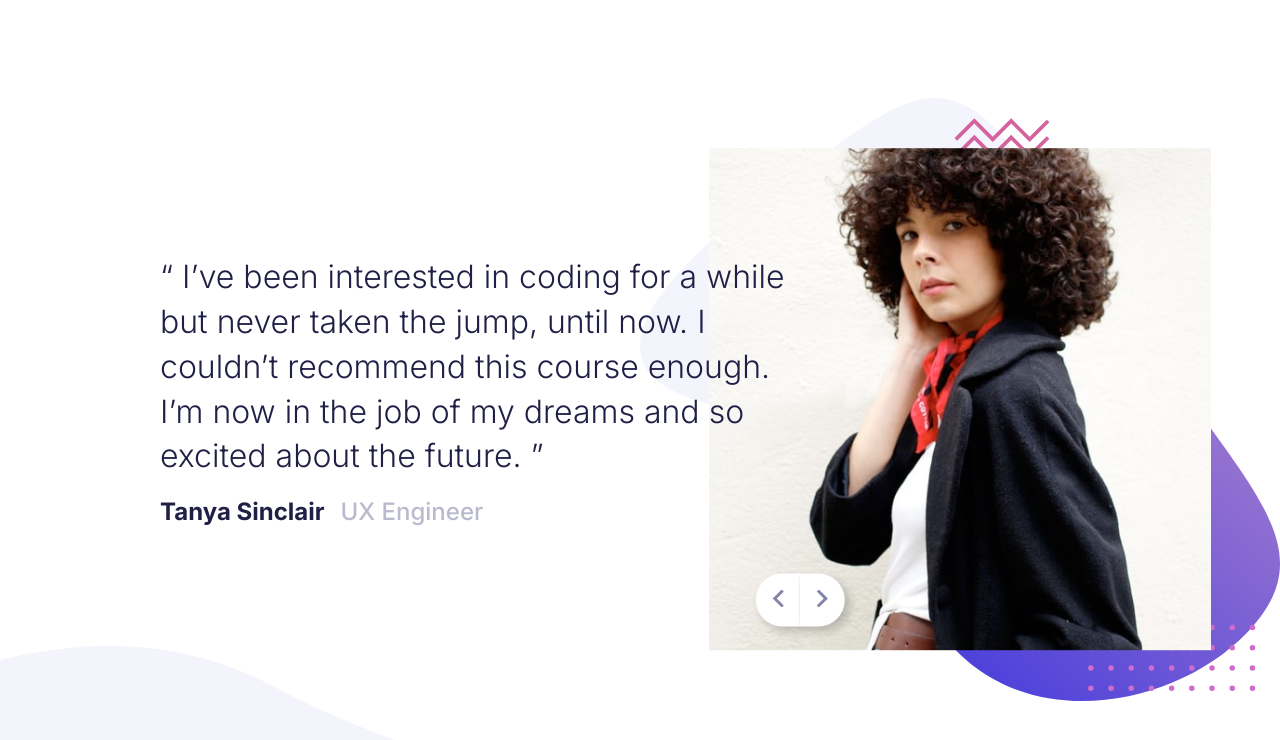
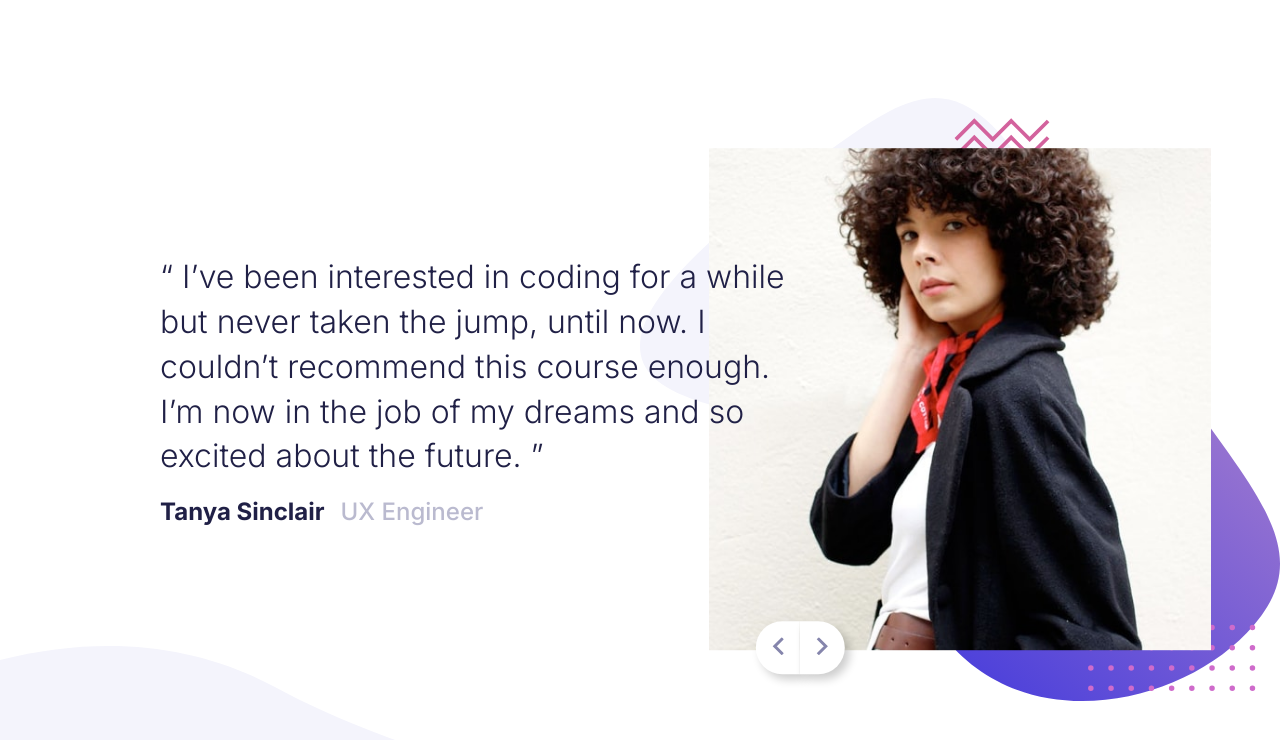
Before and after one commit to SahasSaurav/frontend-mentor-coding-testimonial-slider, a plain HTML site: page index.html in a window 1280 px wide. Drawn offline with Linux system fonts and the light colour scheme.

Commit message:
button align issue ressolved

```diff
--- a/scss/main.scss
+++ b/scss/main.scss
@@ -89,7 +89,7 @@ body{
     }
     &__btns{
         // background-color: #333;
-        transform: translate(-180%,-50%);
+        transform: translate(-180%,40%);
         z-index:100;
     }
     &__btn{
```
Also changed, not shown: css/main.css.
